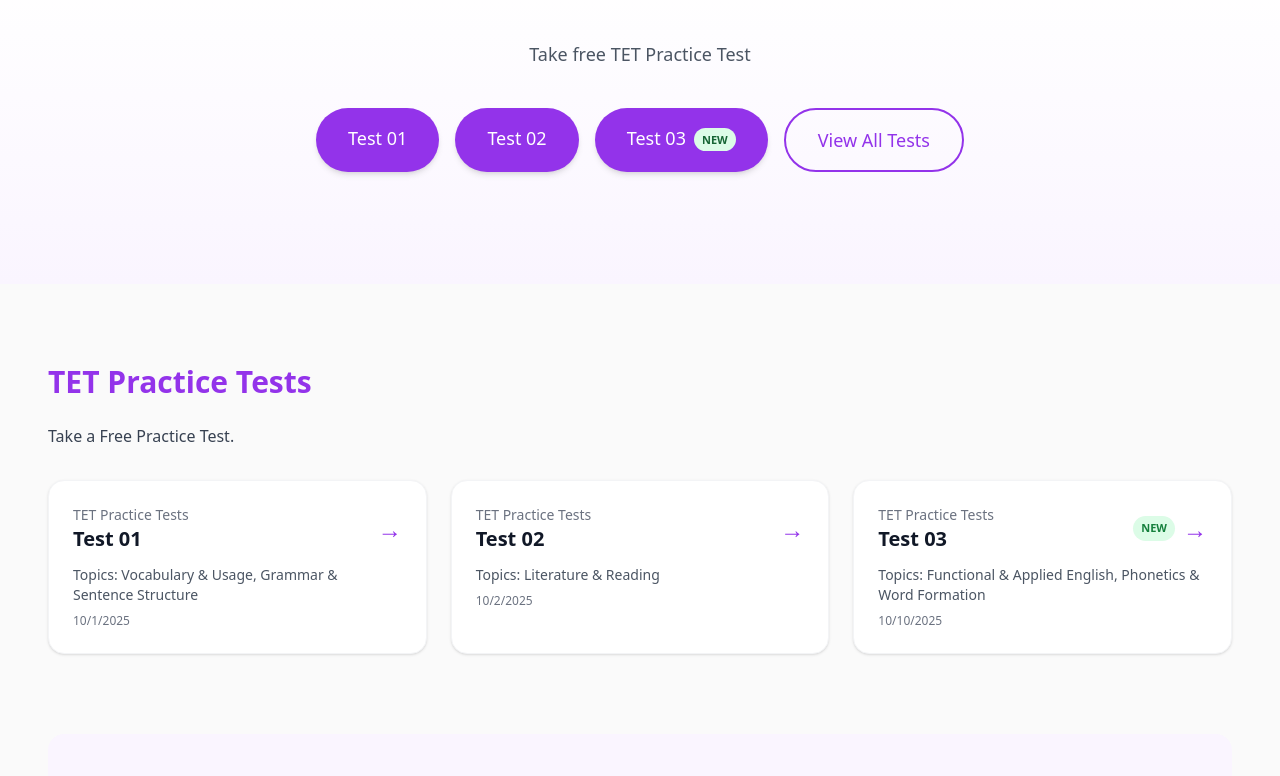
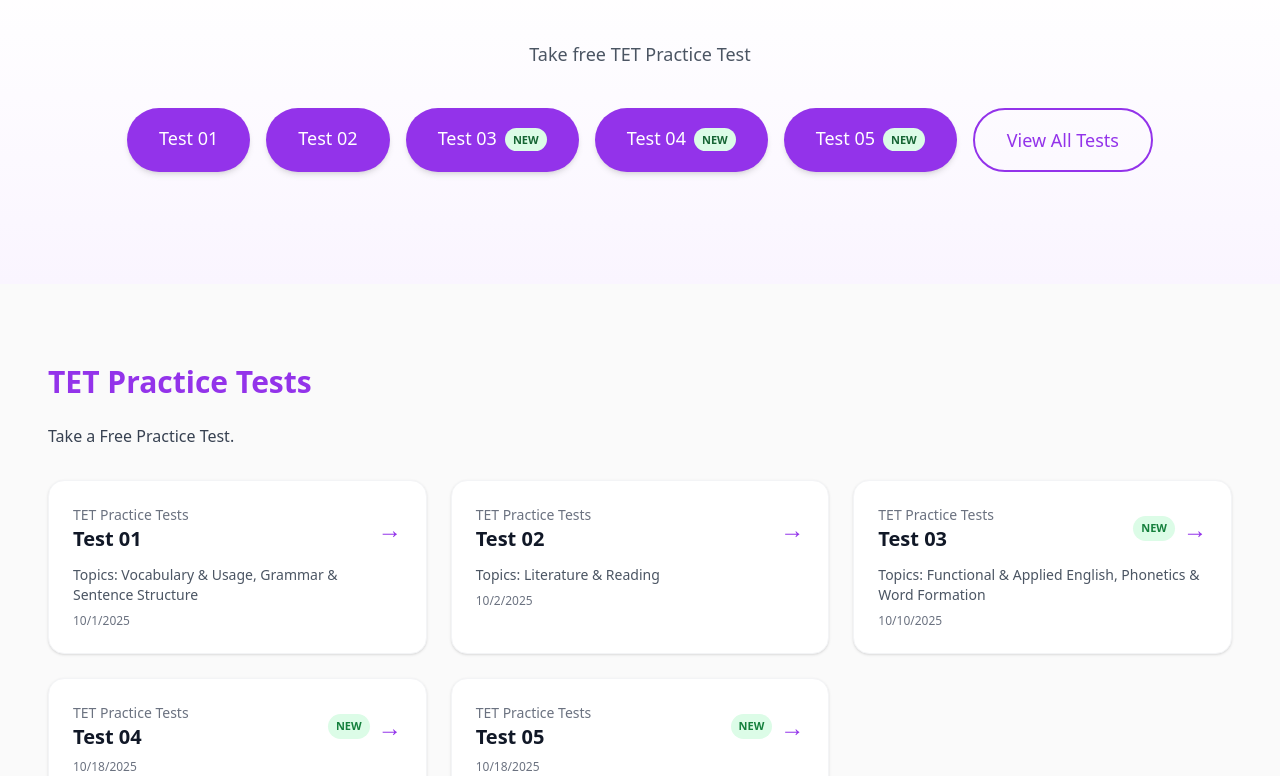
Before and after one commit to lourdselt/lourds-english-academy, a React (Vite) app: page / in a window 1280 px wide. Shown: the part 424-1200 px from the top of the page. Built offline with nearby package versions, Linux system fonts and the light colour scheme.

Commit message:
feat(tests): add Test 04 and 05 with New badges; show five test buttons in hero

```diff
--- a/src/App.jsx
+++ b/src/App.jsx
@@ -8,7 +8,7 @@ function App() {
     return m ? parseInt(m[1], 10) : Number.MAX_SAFE_INTEGER
   }
   const testsSorted = [...tests].sort((a, b) => toNum(a) - toNum(b))
-  const topThree = testsSorted.slice(0, 3)
+  const topFive = testsSorted.slice(0, 5)
   return (
     <div className="min-h-screen bg-[#FAFAFA] text-[#222] font-sans">
       {/* Navbar */}
@@ -33,7 +33,7 @@ function App() {
         </h2>
   <p className="mt-6 max-w-2xl text-lg text-gray-600">Take free TET Practice Test</p>
         <div className="flex flex-wrap gap-4 mt-10 justify-center">
-          {topThree.map((t) => (
+          {topFive.map((t) => (
             <a
               key={t.id}
               href={t.href}
--- a/src/data/tests.json
+++ b/src/data/tests.json
@@ -35,5 +35,21 @@
 				]
 				},
 				"isNew": true
-		}
+			},
+			{
+				"id": "test-04",
+				"label": "Test 04",
+				"series": "TET Practice Tests",
+				"href": "https://lourdselt.github.io/TET-English-Quiz/test-04.html",
+				"date": "2025-10-18",
+				"isNew": true
+			},
+			{
+				"id": "test-05",
+				"label": "Test 05",
+				"series": "TET Practice Tests",
+				"href": "https://lourdselt.github.io/TET-English-Quiz/test-05.html",
+				"date": "2025-10-18",
+				"isNew": true
+			}
 ]
```
